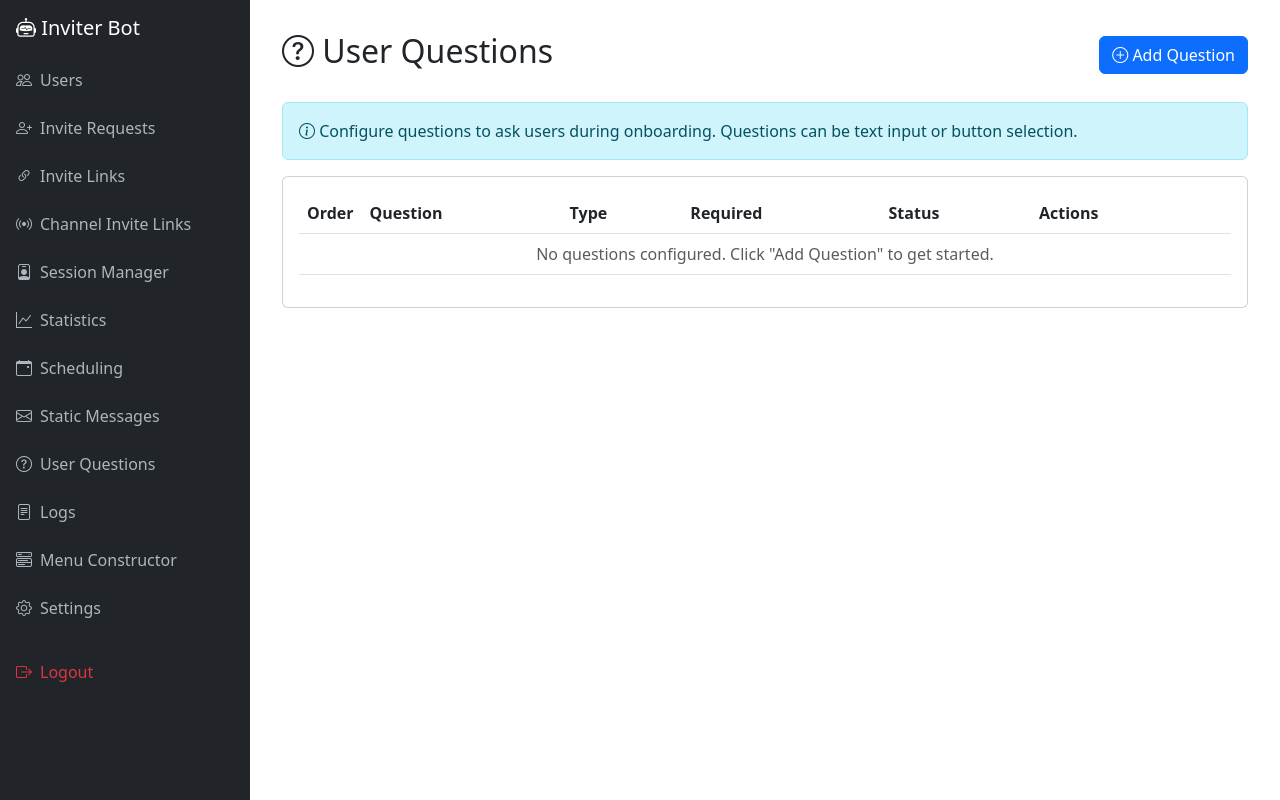
After one commit to mrDarky/inviter_bot, a FastAPI app: template templates/questions.html in a window 1280 px wide. The commit adds this page. Run offline with FastAPI, Linux system fonts and the light colour scheme; the template is opened without the code that fills it, so the values that code supplies are empty.

Commit message:
Add questions management UI and auto-approve settings
Co-authored-by: mrDarky <10954120+mrDarky@users.noreply.github.com>

```diff
--- a/templates/base.html
+++ b/templates/base.html
@@ -215,6 +215,11 @@
                         </a>
                     </li>
                     <li class="nav-item">
+                        <a class="nav-link {% if request.url.path == '/admin/questions' %}active{% endif %}" href="/admin/questions">
+                            <i class="bi bi-question-circle"></i> User Questions
+                        </a>
+                    </li>
+                    <li class="nav-item">
                         <a class="nav-link {% if request.url.path == '/admin/logs' %}active{% endif %}" href="/admin/logs">
                             <i class="bi bi-file-text"></i> Logs
                         </a>
--- /dev/null
+++ b/templates/questions.html
@@ -0,0 +1,335 @@
+{% extends "base.html" %}
+
+{% block title %}User Questions - Admin Panel{% endblock %}
+
+{% block content %}
+<div class="d-flex justify-content-between align-items-center mb-4">
+    <h2><i class="bi bi-question-circle"></i> User Questions</h2>
+    <button type="button" class="btn btn-primary" data-bs-toggle="modal" data-bs-target="#addQuestionModal">
+        <i class="bi bi-plus-circle"></i> Add Question
+    </button>
+</div>
+
+<div class="alert alert-info">
+    <i class="bi bi-info-circle"></i> Configure questions to ask users during onboarding. Questions can be text input or button selection.
+</div>
+
+<!-- Questions Table -->
+<div class="card">
+    <div class="card-body">
+        <div class="table-responsive">
+            <table class="table table-hover">
+                <thead>
+                    <tr>
+                        <th width="50">Order</th>
+                        <th>Question</th>
+                        <th>Type</th>
+                        <th>Required</th>
+                        <th>Status</th>
+                        <th width="200">Actions</th>
+                    </tr>
+                </thead>
+                <tbody id="questionsTable">
+                    {% if questions %}
+                        {% for question in questions %}
+                        <tr>
+                            <td>{{ question.order_number }}</td>
+                            <td>{{ question.question_text }}</td>
+                            <td>
+                                <span class="badge bg-info">{{ question.question_type }}</span>
+                            </td>
+                            <td>
+                                {% if question.is_required %}
+                                    <span class="badge bg-warning">Required</span>
+                                {% else %}
+                                    <span class="badge bg-secondary">Optional</span>
+                                {% endif %}
+                            </td>
+                            <td>
+                                {% if question.is_active %}
+                                    <span class="badge bg-success">Active</span>
+                                {% else %}
+                                    <span class="badge bg-secondary">Inactive</span>
+                                {% endif %}
+                            </td>
+                            <td>
+                                <div class="btn-group" role="group">
+                                    <button type="button" class="btn btn-sm btn-outline-primary" onclick="editQuestion({{ question.id }})">
+                                        <i class="bi bi-pencil"></i>
+                                    </button>
+                                    <button type="button" class="btn btn-sm btn-outline-warning" onclick="toggleQuestion({{ question.id }})">
+                                        <i class="bi bi-toggle-on"></i>
+                                    </button>
+                                    <button type="button" class="btn btn-sm btn-outline-danger" onclick="deleteQuestion({{ question.id }})">
+                                        <i class="bi bi-trash"></i>
+                                    </button>
+                                </div>
+                            </td>
+                        </tr>
+                        {% endfor %}
+                    {% else %}
+                        <tr>
+                            <td colspan="6" class="text-center text-muted">
+                                No questions configured. Click "Add Question" to get started.
+                            </td>
+                        </tr>
+                    {% endif %}
+                </tbody>
+            </table>
+        </div>
+    </div>
+</div>
+
+<!-- Add Question Modal -->
+<div class="modal fade" id="addQuestionModal" tabindex="-1">
+    <div class="modal-dialog modal-lg">
+        <div class="modal-content">
+            <div class="modal-header">
+                <h5 class="modal-title">Add Question</h5>
+                <button type="button" class="btn-close" data-bs-dismiss="modal"></button>
+            </div>
+            <div class="modal-body">
+                <form id="addQuestionForm">
+                    <div class="mb-3">
+                        <label class="form-label">Question Text <span class="text-danger">*</span></label>
+                        <textarea class="form-control" name="question_text" rows="2" required></textarea>
+                        <small class="text-muted">The question to ask the user</small>
+                    </div>
+
+                    <div class="mb-3">
+                        <label class="form-label">Question Type <span class="text-danger">*</span></label>
+                        <select class="form-select" name="question_type" id="addQuestionType" required onchange="toggleOptions('add')">
+                            <option value="text">Text Input</option>
+                            <option value="buttons">Button Selection</option>
+                        </select>
+                        <small class="text-muted">How the user will answer</small>
+                    </div>
+
+                    <div class="mb-3" id="addOptionsField" style="display: none;">
+                        <label class="form-label">Answer Options</label>
+                        <textarea class="form-control" name="options" rows="3"></textarea>
+                        <small class="text-muted">Enter options separated by commas (e.g., Yes, No, Maybe) or as JSON array</small>
+                    </div>
+
+                    <div class="mb-3">
+                        <label class="form-label">Order Number <span class="text-danger">*</span></label>
+                        <input type="number" class="form-control" name="order_number" value="0" min="0" required>
+                        <small class="text-muted">Order in which this question appears (0 = first)</small>
+                    </div>
+
+                    <div class="form-check mb-3">
+                        <input class="form-check-input" type="checkbox" name="is_required" id="addIsRequired" checked>
+                        <label class="form-check-label" for="addIsRequired">
+                            Required Question
+                        </label>
+                    </div>
+                </form>
+            </div>
+            <div class="modal-footer">
+                <button type="button" class="btn btn-secondary" data-bs-dismiss="modal">Cancel</button>
+                <button type="button" class="btn btn-primary" onclick="submitAddQuestion()">Add Question</button>
+            </div>
+        </div>
+    </div>
+</div>
+
+<!-- Edit Question Modal -->
+<div class="modal fade" id="editQuestionModal" tabindex="-1">
+    <div class="modal-dialog modal-lg">
+        <div class="modal-content">
+            <div class="modal-header">
+                <h5 class="modal-title">Edit Question</h5>
+                <button type="button" class="btn-close" data-bs-dismiss="modal"></button>
+            </div>
+            <div class="modal-body">
+                <form id="editQuestionForm">
+                    <input type="hidden" name="question_id" id="editQuestionId">
+
+                    <div class="mb-3">
+                        <label class="form-label">Question Text <span class="text-danger">*</span></label>
+                        <textarea class="form-control" name="question_text" id="editQuestionText" rows="2" required></textarea>
+                    </div>
+
+                    <div class="mb-3">
+                        <label class="form-label">Question Type <span class="text-danger">*</span></label>
+                        <select class="form-select" name="question_type" id="editQuestionType" required onchange="toggleOptions('edit')">
+                            <option value="text">Text Input</option>
+                            <option value="buttons">Button Selection</option>
+                        </select>
+                    </div>
+
+                    <div class="mb-3" id="editOptionsField" style="display: none;">
+                        <label class="form-label">Answer Options</label>
+                        <textarea class="form-control" name="options" id="editOptions" rows="3"></textarea>
+                        <small class="text-muted">Enter options separated by commas or as JSON array</small>
+                    </div>
+
+                    <div class="mb-3">
+                        <label class="form-label">Order Number <span class="text-danger">*</span></label>
+                        <input type="number" class="form-control" name="order_number" id="editOrderNumber" min="0" required>
+                    </div>
+
+                    <div class="form-check mb-3">
+                        <input class="form-check-input" type="checkbox" name="is_required" id="editIsRequired">
+                        <label class="form-check-label" for="editIsRequired">
+                            Required Question
+                        </label>
+                    </div>
+                </form>
+            </div>
+            <div class="modal-footer">
+                <button type="button" class="btn btn-secondary" data-bs-dismiss="modal">Cancel</button>
+                <button type="button" class="btn btn-primary" onclick="submitEditQuestion()">Save Changes</button>
+            </div>
+        </div>
+    </div>
+</div>
+
+{% endblock %}
+
+{% block extra_js %}
+<script>
+function toggleOptions(type) {
+    const questionType = document.getElementById(`${type}QuestionType`).value;
+    const optionsField = document.getElementById(`${type}OptionsField`);
+
+    if (questionType === 'buttons') {
+        optionsField.style.display = 'block';
+    } else {
+        optionsField.style.display = 'none';
+    }
+}
+
+async function submitAddQuestion() {
+    const form = document.getElementById('addQuestionForm');
+    const formData = new FormData(form);
+
+    const data = {
+        question_text: formData.get('question_text'),
+        question_type: formData.get('question_type'),
+        options: formData.get('options') || null,
+        order_number: parseInt(formData.get('order_number')),
+        is_required: document.getElementById('addIsRequired').checked ? 1 : 0
+    };
+
+    try {
+        const response = await fetch('/api/questions/add', {
+            method: 'POST',
+            headers: {'Content-Type': 'application/json'},
+            body: JSON.stringify(data)
+        });
+
+        const result = await response.json();
+
+        if (response.ok) {
+            showNotification(result.message, 'success');
+            bootstrap.Modal.getInstance(document.getElementById('addQuestionModal')).hide();
+            setTimeout(() => location.reload(), 1000);
+        } else {
+            showNotification('Error: ' + (result.detail || result.message), 'error');
+        }
+    } catch (error) {
+        showNotification('Error: ' + error, 'error');
+    }
+}
+
+async function editQuestion(questionId) {
+    try {
+        const response = await fetch(`/api/questions/${questionId}`);
+        const question = await response.json();
+
+        if (response.ok) {
+            document.getElementById('editQuestionId').value = question.id;
+            document.getElementById('editQuestionText').value = question.question_text;
+            document.getElementById('editQuestionType').value = question.question_type;
+            document.getElementById('editOptions').value = question.options || '';
+            document.getElementById('editOrderNumber').value = question.order_number;
+            document.getElementById('editIsRequired').checked = question.is_required === 1;
+
+            toggleOptions('edit');
+
+            const modal = new bootstrap.Modal(document.getElementById('editQuestionModal'));
+            modal.show();
+        } else {
+            showNotification('Error loading question', 'error');
+        }
+    } catch (error) {
+        showNotification('Error: ' + error, 'error');
+    }
+}
+
+async function submitEditQuestion() {
+    const form = document.getElementById('editQuestionForm');
+    const formData = new FormData(form);
+    const questionId = formData.get('question_id');
+
+    const data = {
+        question_text: formData.get('question_text'),
+        question_type: formData.get('question_type'),
+        options: formData.get('options') || null,
+        order_number: parseInt(formData.get('order_number')),
+        is_required: document.getElementById('editIsRequired').checked ? 1 : 0
+    };
+
+    try {
+        const response = await fetch(`/api/questions/${questionId}`, {
+            method: 'PUT',
+            headers: {'Content-Type': 'application/json'},
+            body: JSON.stringify(data)
+        });
+
+        const result = await response.json();
+
+        if (response.ok) {
+            showNotification(result.message, 'success');
+            bootstrap.Modal.getInstance(document.getElementById('editQuestionModal')).hide();
+            setTimeout(() => location.reload(), 1000);
+        } else {
+            showNotification('Error: ' + (result.detail || result.message), 'error');
+        }
+    } catch (error) {
+        showNotification('Error: ' + error, 'error');
+    }
+}
+
+async function toggleQuestion(questionId) {
+    if (!confirm('Toggle question active status?')) return;
+
+    try {
+        const response = await fetch(`/api/questions/${questionId}/toggle`, {
+            method: 'POST'
+        });
+        const result = await response.json();
+
+        if (response.ok) {
+            showNotification(result.message, 'success');
+            setTimeout(() => location.reload(), 500);
+        } else {
+            showNotification('Error: ' + (result.detail || result.message), 'error');
+        }
+    } catch (error) {
+        showNotification('Error: ' + error, 'error');
+    }
+}
+
+async function deleteQuestion(questionId) {
+    if (!confirm('Are you sure you want to delete this question? This will also delete all user answers to this question.')) return;
+
+    try {
+        const response = await fetch(`/api/questions/${questionId}`, {
+            method: 'DELETE'
+        });
+        const result = await response.json();
+
+        if (response.ok) {
+            showNotification(result.message, 'success');
+            setTimeout(() => location.reload(), 500);
+        } else {
+            showNotification('Error: ' + (result.detail || result.message), 'error');
+        }
+    } catch (error) {
+        showNotification('Error: ' + error, 'error');
+    }
+}
+</script>
+{% endblock %}
```
Also changed, not shown: admin.py (+76 -0 lines), templates/settings.html (+14 -0 lines).
